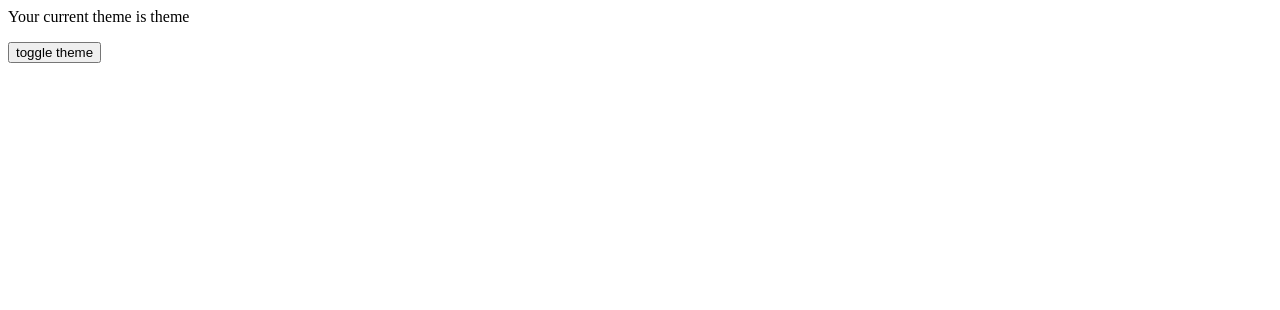
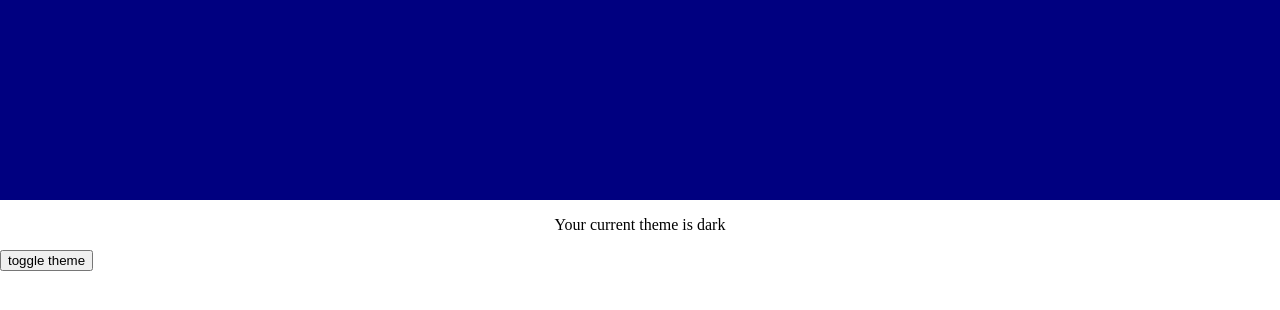
Before and after one commit to tuf75588/theme-toggle-demo, a plain HTML site: page index.html in a window 1280 px wide. Both pictures are taken after a click on the button "toggle theme". Drawn offline with Linux system fonts and the light colour scheme.

Commit message:
Update index.html

```diff
--- a/index.html
+++ b/index.html
@@ -1,4 +1,29 @@
 <body>
+ <head>
+  <style>
+   body {
+ margin: 0;
+ padding:0;
+
+}
+
+.content-area {
+ display: flex;
+ align-items: center;
+ justify-content: center;
+}
+
+.header {
+ background: navy;
+ min-height: 200px;
+}
+
+.dark {
+ background: #000;
+ color: deeppink;
+}
+  </style>
+ </head>
  <header class="header">
 
   </header>
@@ -7,4 +32,22 @@
   <p>Your current theme is <span id="span">theme</span></p>
  </div>
   <button class="toggle">toggle theme</button>
+ <script>
+  const contentDiv = document.querySelector('.content-area');
+const div = document.createElement('div');
+const btn = document.querySelector('.toggle');
+let darkTheme = false;
+span.textContent = 'light'
+
+
+btn.addEventListener('click', () => {
+  div.textContent = '';
+  darkTheme = !darkTheme;
+ div.setAttribute('class', `${darkTheme ? 'dark' : 'light'}`);
+ span.textContent = `${darkTheme ? 'dark' : 'light'}`
+ contentDiv.appendChild(div);
+})
+
+
+ </script>
 </body>
```
